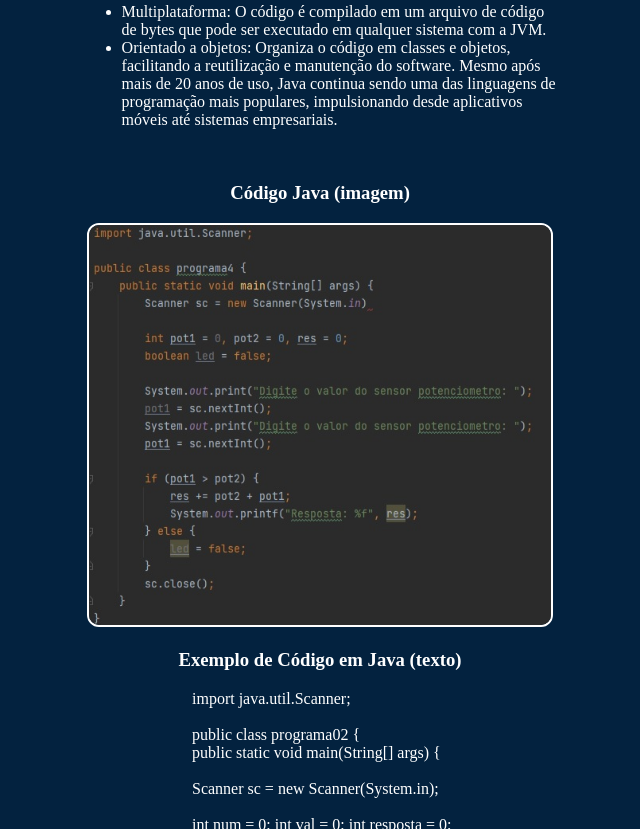
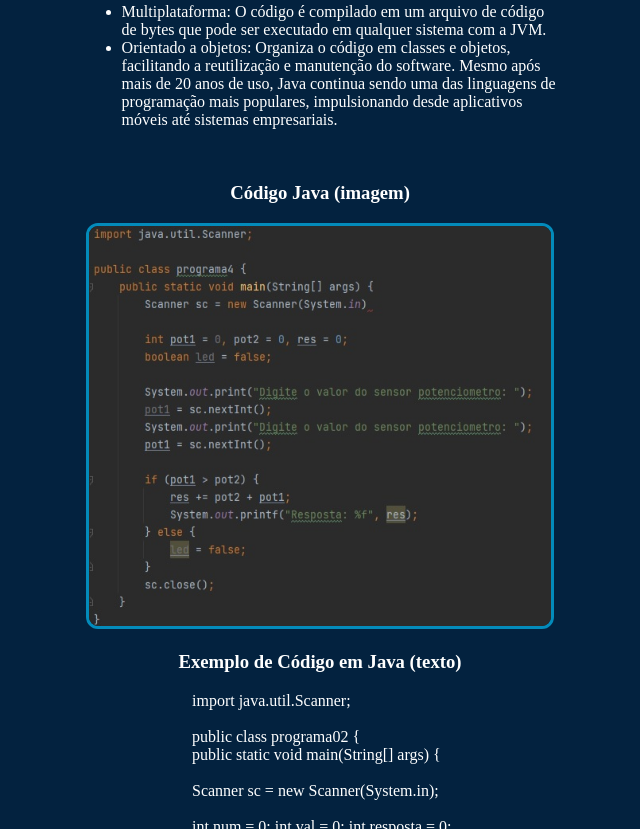
Before and after one commit to GabrielDevs05/Site04, a plain HTML site: page Java.html in a window 1280 px wide. Shown: the part 454-1283 px from the top of the page, without its empty margins (320-960 px from the left). Drawn offline with Linux system fonts and the light colour scheme.

Commit message:
sixth commit

```diff
--- a/Java.html
+++ b/Java.html
@@ -28,7 +28,7 @@
     </ul>
     <br>
     <h3>Código Java (imagem)</h3>
-    <img src="./assets/prog1_java.jpg" alt="">
+    <img src="./assets/prog1_java.jpg" alt="Programa em Java">
     <br>
     <h3>Exemplo de Código em Java (texto)</h3>
     <p class="cod">import java.util.Scanner;<br>
--- a/style.css
+++ b/style.css
@@ -79,7 +79,7 @@ p {
 }
 
 img{
-    border: solid white 2px;
+    border: solid rgb(3, 139, 187) 3px;
     border-radius: 12px;
     height: 400px;
 }
```
